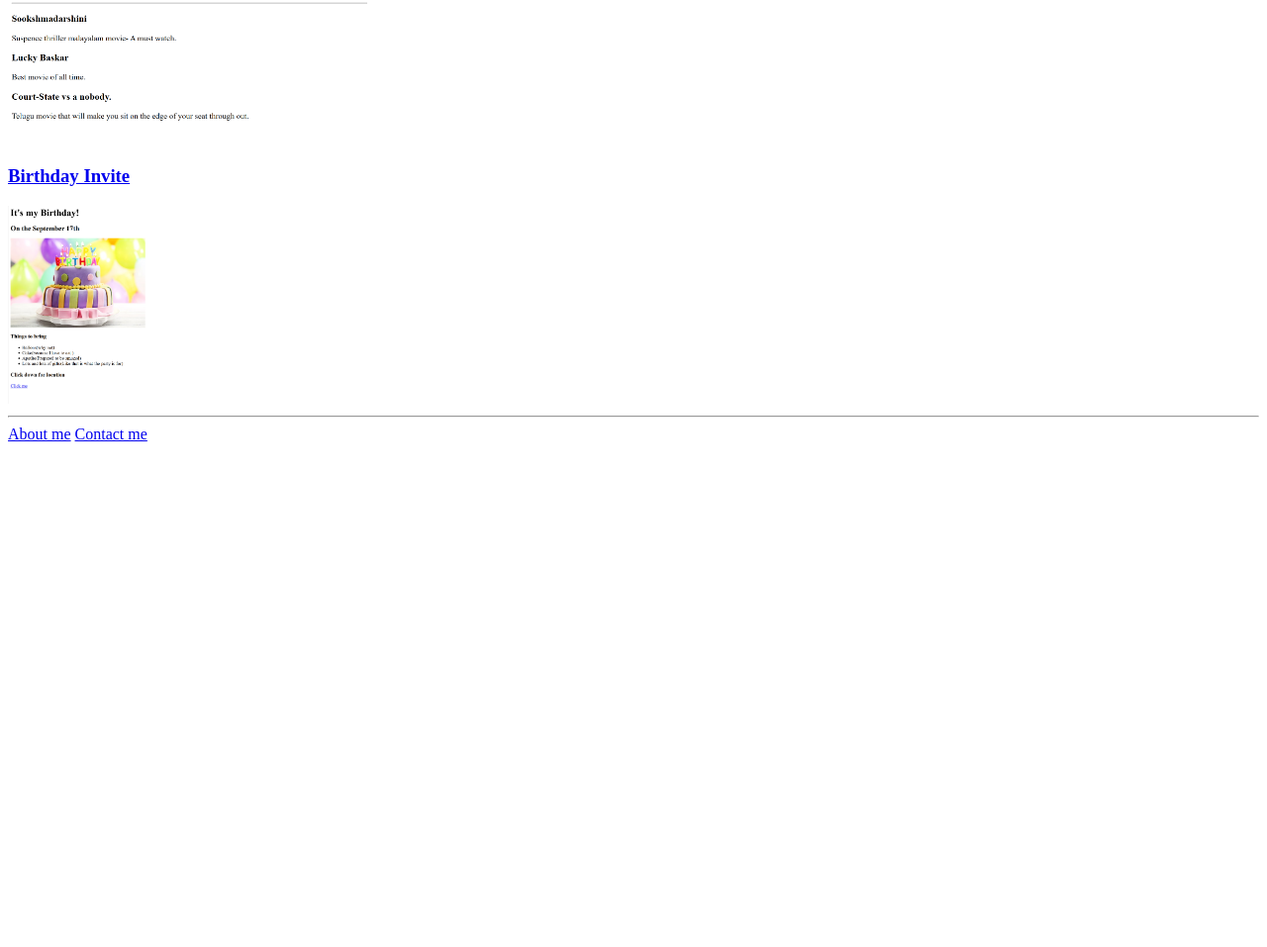
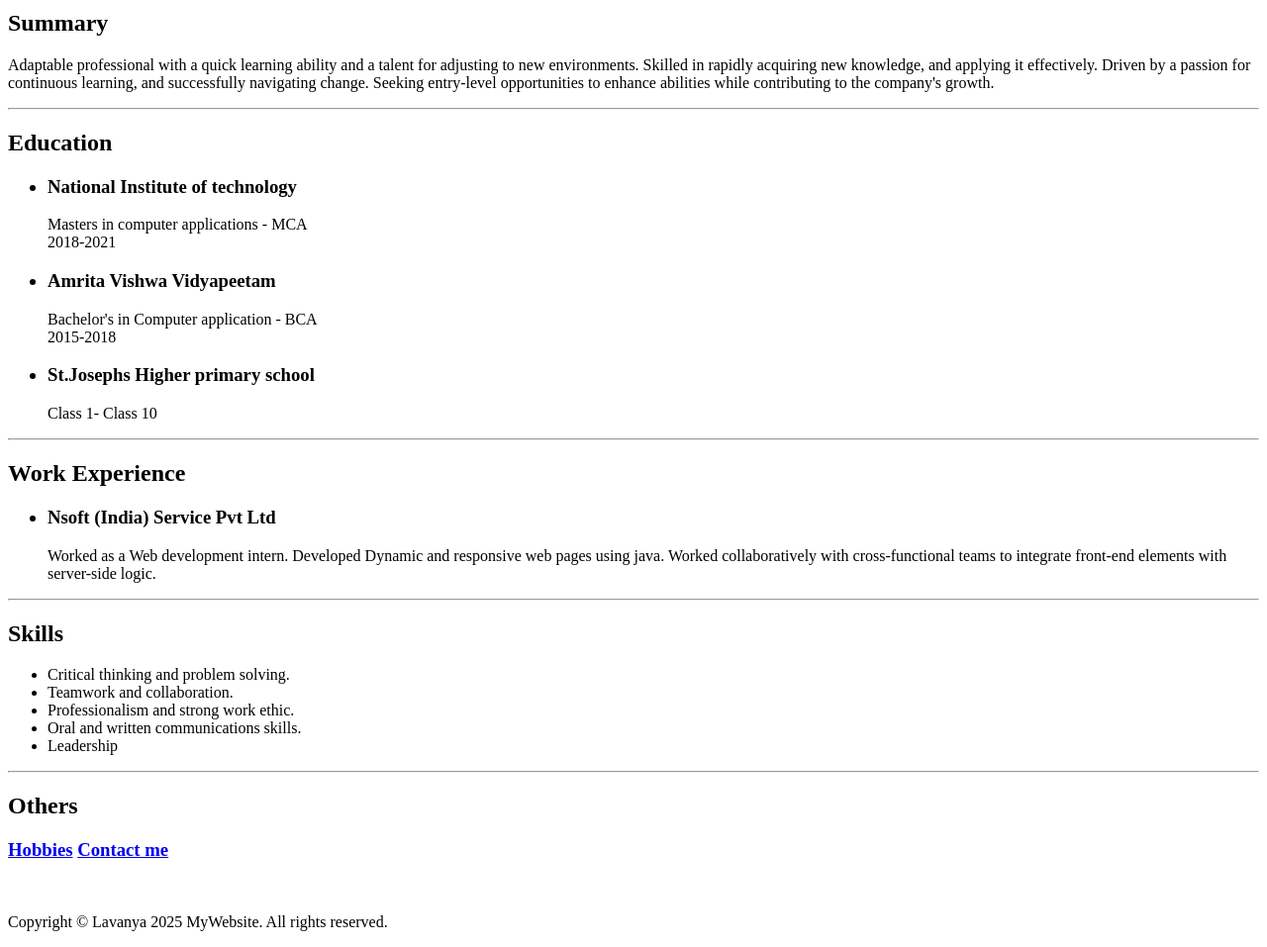
Before and after one commit to LavanyaVRao/Html-Portfolio, a plain HTML site: page index.html in a window 1280 px wide. Shown: the part 244-1201 px from the top of the page at 99% size. Before the commit the page ends 800 px from the top, so only its background shows below. Drawn offline with Linux system fonts and the light colour scheme.

Commit message:
Add files via upload

```diff
--- a/index.html
+++ b/index.html
@@ -1,22 +1,56 @@
-
 <!DOCTYPE html>
 <html lang="en">
 <head>
     <meta charset="UTF-8">
     <meta name="viewport" content="width=device-width, initial-scale=1.0">
-    <title>Portfolio</title>
+    <title>My Resume</title>
 </head>
 <body>
-    <h1>Lavanya's Portfolio</h1>
-    <h2>I'm a Web Developer</h2>
+    <h1>Lavanya V Rao</h1>
+    <img src="./WhatsApp Image 2025-03-26 at 6.57.06 PM.jpeg" alt="Profile picture" height="150">
+
+    <h2>Summary</h2>
+    <p>Adaptable professional with a quick learning ability and a talent for adjusting to new environments. Skilled in rapidly acquiring new knowledge, and applying it effectively.
+        Driven by a passion for continuous learning, and successfully navigating change.
+        Seeking entry-level opportunities to enhance abilities while contributing to the company's growth.
+    </p>
     <hr />
-    <h3><a href="./public/Lmovie-ranking.html">Movie Ranking Project</a></h3>
-    <img src="./assets/images/movie screenshot.png" alt="Movie recommendations" height="200" />
+    <h2>Education</h2>
+    <ul>
+        <h3><li>National Institute of technology</li></h3>
+        <p>Masters in computer applications - MCA <br /> 2018-2021</p>
+        <h3><li>Amrita Vishwa Vidyapeetam</li></h3>
+        <p>Bachelor's in Computer application - BCA <br />2015-2018</p>
+        <h3><li>St.Josephs Higher primary school</li></h3>
+        <p>Class 1- Class 10</p>
+    </ul>
+    <hr />
+    <h2>Work Experience</h2>
+    <ul>
+        <h3><li>Nsoft (India) Service Pvt Ltd</li></h3>
+        <p>Worked as a Web development intern. Developed Dynamic and responsive web pages using java.
+            Worked collaboratively with cross-functional teams to integrate front-end elements with server-side logic.
+        </p>
+    </ul>
+    <hr />
 
-    <h3><a href="./public/Lbirthday-invite.html">Birthday Invite</a></h3>
-    <img src="./assets/images/birthday screenshot.png" height="200" alt="Birthday invitation" />
+    <h2>Skills</h2>
+    <ul>
+        <li>Critical thinking and problem solving.</li>
+        <li>Teamwork and collaboration.</li>
+        <li>Professionalism and strong work ethic.</li>
+        <li>Oral and written communications skills.</li>
+        <li>Leadership</li>
+    </ul>
     <hr />
-    <a href="./public/about.html">About me</a>
-    <a href="./public/contact.html">Contact me</a>
- </body>
+
+    <h2>Others</h2>
+    <h3><a href="./Hobbies.html">Hobbies</a>
+    <a href="./Contact.html">Contact me</a></h3>
+    <br />
+
+    <footer>
+        <p>Copyright &copy; Lavanya 2025 MyWebsite. All rights reserved.</p>
+    </footer>
+
 </html>
```
Also changed, not shown: Contact.html (added, +5 -0 lines), Hobbies.html (added, +9 -0 lines), WhatsApp Image 2025-03-26 at 6.57.06 PM.jpeg (added). Lines whose indentation alone changed are shown as unchanged.
